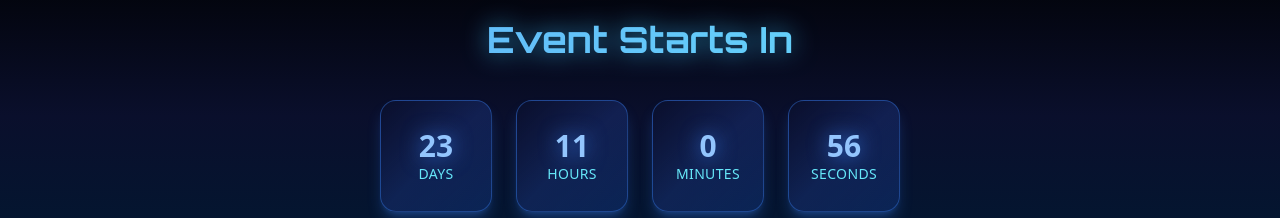
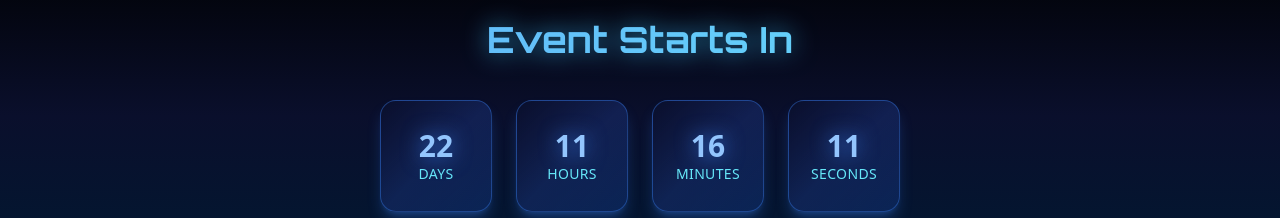
Before and after one commit to jeromtom/hacktilldawn_website, a React (Vite) app: page / in a window 1280 px wide. Shown: the part 860-1078 px from the top of the page. Built offline with nearby package versions, Linux system fonts and the light colour scheme.

Commit message:
countdown changed

```diff
--- a/src/components/Countdown.jsx
+++ b/src/components/Countdown.jsx
@@ -10,7 +10,7 @@ export default function Countdown() {
   });
 
   useEffect(() => {
-    const target = new Date("2025-09-26T00:00:00");
+    const target = new Date("2025-09-25T00:15:15");
     const interval = setInterval(() => {
       const now = new Date();
       const diff = target - now;
```
